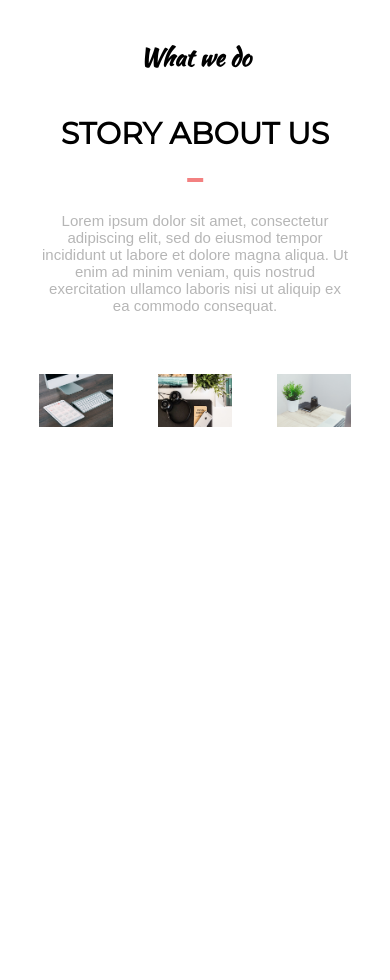
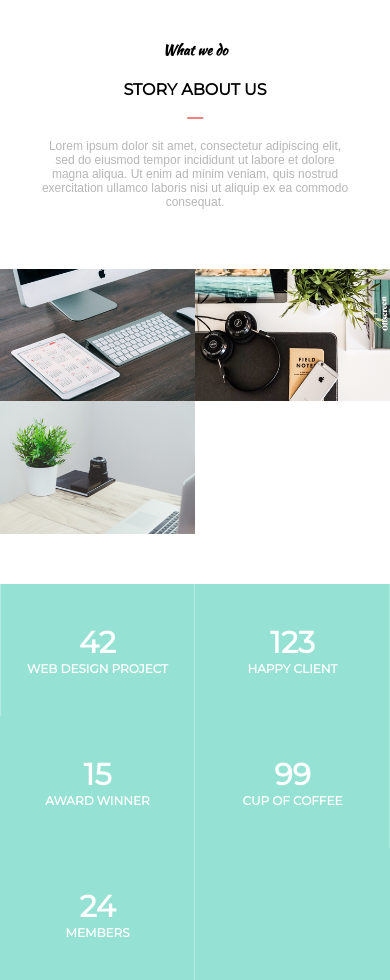
Before and after one commit to danh9299/MOGO_DESIGN, a plain HTML site: page htdocs/index.html in a window 390 px wide. Shown: the part 1040-2020 px from the top of the page. Before the commit the page ends 1537 px from the top, so only its background shows below. Drawn offline with nearby package versions, Linux system fonts and the light colour scheme.

Commit message:
About responsive + number 100%

```diff
--- a/htdocs/index.html
+++ b/htdocs/index.html
@@ -209,6 +209,32 @@
         </div>
       </div>
     </section>
+    <section class="Number">
+      <div class="Responsive">
+        <div class="Number-container">
+          <div class="Number-container-info">
+            <h2 class="Number-container-info__num" data-target="42">0</h2>
+            <p class="Number-container-info__txt">Web Design project</p>
+          </div>
+          <div class="Number-container-info">
+            <h2 class="Number-container-info__num" data-target="123">0</h2>
+            <p class="Number-container-info__txt">Happy client</p>
+          </div>
+          <div class="Number-container-info">
+            <h2 class="Number-container-info__num" data-target="15">0</h2>
+            <p class="Number-container-info__txt">Award winner</p>
+          </div>
+          <div class="Number-container-info">
+            <h2 class="Number-container-info__num" data-target="99">0</h2>
+            <p class="Number-container-info__txt">cup of coffee</p>
+          </div>
+          <div class="Number-container-info">
+            <h2 class="Number-container-info__num" data-target="24">0</h2>
+            <p class="Number-container-info__txt">members</p>
+          </div>
+        </div>
+      </div>
+    </section>
     <!-- jQuery -->
     <script src="https://ajax.googleapis.com/ajax/libs/jquery/3.6.4/jquery.min.js"></script>
 
--- a/htdocs/shared/css/style.css
+++ b/htdocs/shared/css/style.css
@@ -537,3 +537,111 @@ ul {
   > .About-container-showcase-image-overlay {
   opacity: 1;
 }
+
+@media screen and (max-width: 960px) {
+  .About {
+    margin-bottom: 30px;
+  }
+  .About-container-showcase {
+    width: 100%;
+    flex-wrap: wrap;
+  }
+  .About-container-showcase-image {
+    width: 50%;
+  }
+  .About-container-intro__ttl {
+    font-size: 16px;
+    padding: 10px 0;
+  }
+  .About-container-intro__txt {
+    font-size: 14px;
+  }
+  .About-container-intro__description {
+    font-size: 12px;
+  }
+  .About-container-intro__ttl::after {
+    height: 2px;
+    bottom: -10px;
+  }
+}
+
+/*Number*/
+.Number {
+  width: 100%;
+  background-color: #95e1d3;
+}
+
+.Number-container {
+  width: 80%;
+  display: flex;
+  text-align: center;
+  margin: auto;
+  box-sizing: border-box;
+  flex-wrap: wrap;
+}
+
+.Number-container-info {
+  width: calc(100% / 5);
+  position: relative;
+}
+
+.Number-container-info::after,
+.Number-container-info:first-child::before {
+  position: absolute;
+  width: 1px;
+  content: "";
+  height: 100%;
+  background-color: rgba(255, 255, 255, 0.3);
+  top: 0;
+  right: 0;
+}
+
+.Number-container-info:first-child::before {
+  right: auto;
+  left: 0;
+}
+
+.Number-container-info__num {
+  padding-top: 40px;
+  font-size: 72px;
+  font-weight: bolder;
+  color: #fff;
+}
+
+.Number-container-info__txt {
+  padding-bottom: 40px;
+  font-size: 14 px;
+  color: #fff;
+  font-weight: 800;
+  text-transform: uppercase;
+}
+
+@media screen and (max-width: 1280px) {
+  .Number-container-info__num {
+    font-size: 50px;
+  }
+
+  .Number-container-info__txt {
+    font-size: 14px;
+  }
+}
+
+@media screen and (max-width: 960px) {
+  .Number-container {
+    width: 100%;
+  }
+  .Number-container-info {
+    width: 50%;
+  }
+}
+
+@media screen and (max-width: 480px) {
+  .Number-container-info__num {
+    font-size: 30px;
+  }
+
+  .Number-container-info__txt {
+    font-size: 12px;
+    padding: 0px 10px 40px;
+  }
+}
--- a/htdocs/shared/js/script.js
+++ b/htdocs/shared/js/script.js
@@ -1,3 +1,4 @@
+// openHeaderMenu
 function openHeaderMenu() {
   document.addEventListener("DOMContentLoaded", () => {
     const headerContainer = document.querySelector(".Header-container-top");
@@ -29,6 +30,7 @@ function openHeaderMenu() {
   });
 }
 
+// slick Slider
 function slickSlider() {
   $(document).ready(function () {
     $(".Header-container-slider").slick({
@@ -77,5 +79,51 @@ function slickSlider() {
   }
 }
 
+// countNumber
+function countNumber() {
+  document.addEventListener("DOMContentLoaded", () => {
+    const counters = document.querySelectorAll(".Number-container-info__num");
+    const speed = 100;
+
+    const countEffect = (counter) => {
+      const target = parseInt(counter.getAttribute("data-target"), 10);
+      counter.innerText = "0";
+
+      const updateCount = () => {
+        const count = parseInt(counter.innerText, 10);
+        const increment = Math.ceil(target / speed);
+
+        if (count < target) {
+          counter.innerText = count + increment;
+          setTimeout(updateCount, 10);
+        } else {
+          counter.innerText = target;
+        }
+      };
+
+      updateCount();
+    };
+
+    const observer = new IntersectionObserver(
+      (entries, observer) => {
+        entries.forEach((entry) => {
+          if (entry.isIntersecting) {
+            countEffect(entry.target);
+            observer.unobserve(entry.target);
+          }
+        });
+      },
+      {
+        threshold: 0.5,
+      }
+    );
+
+    counters.forEach((counter) => {
+      observer.observe(counter);
+    });
+  });
+}
+
 openHeaderMenu();
 slickSlider();
+countNumber();
```
